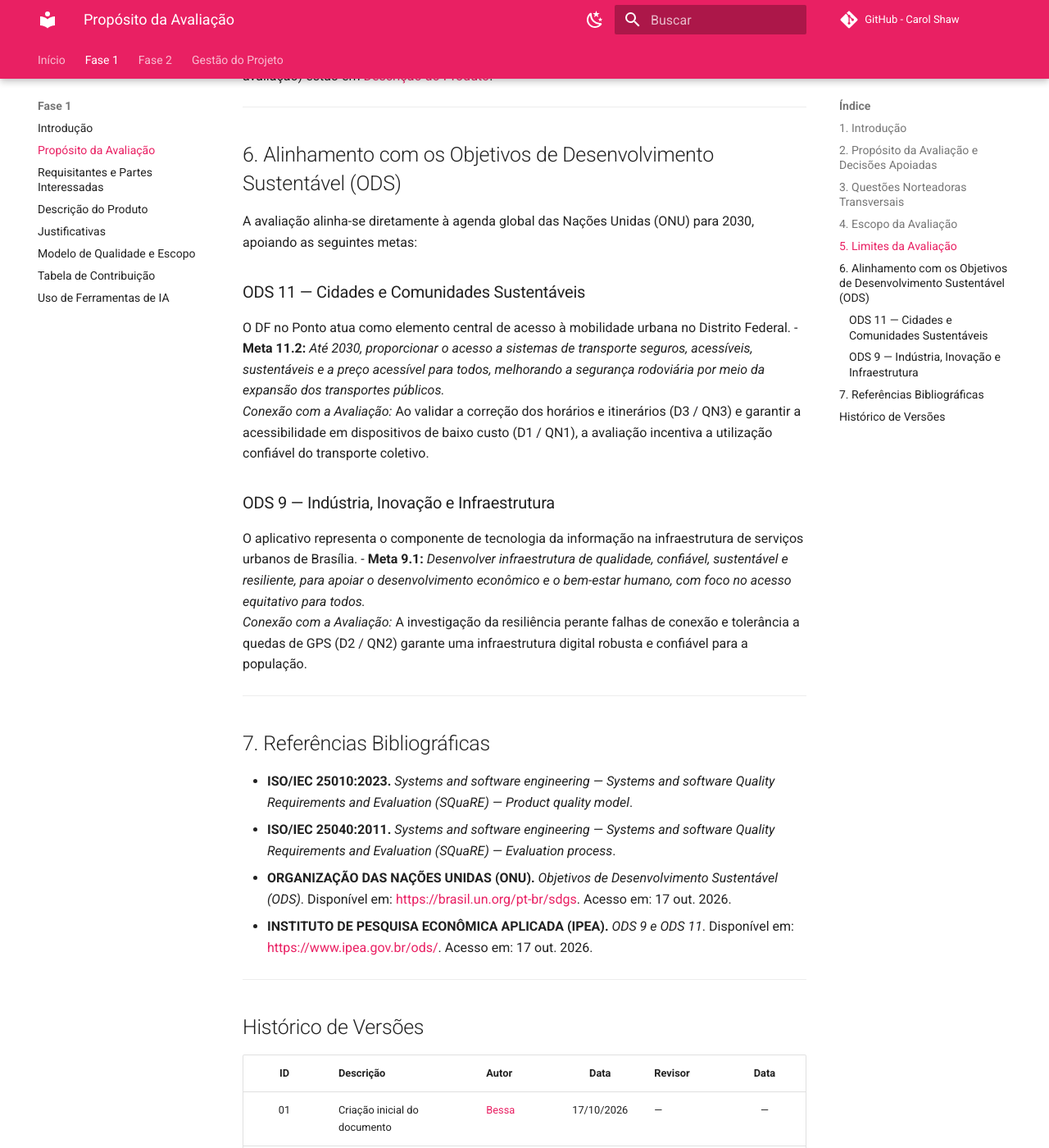
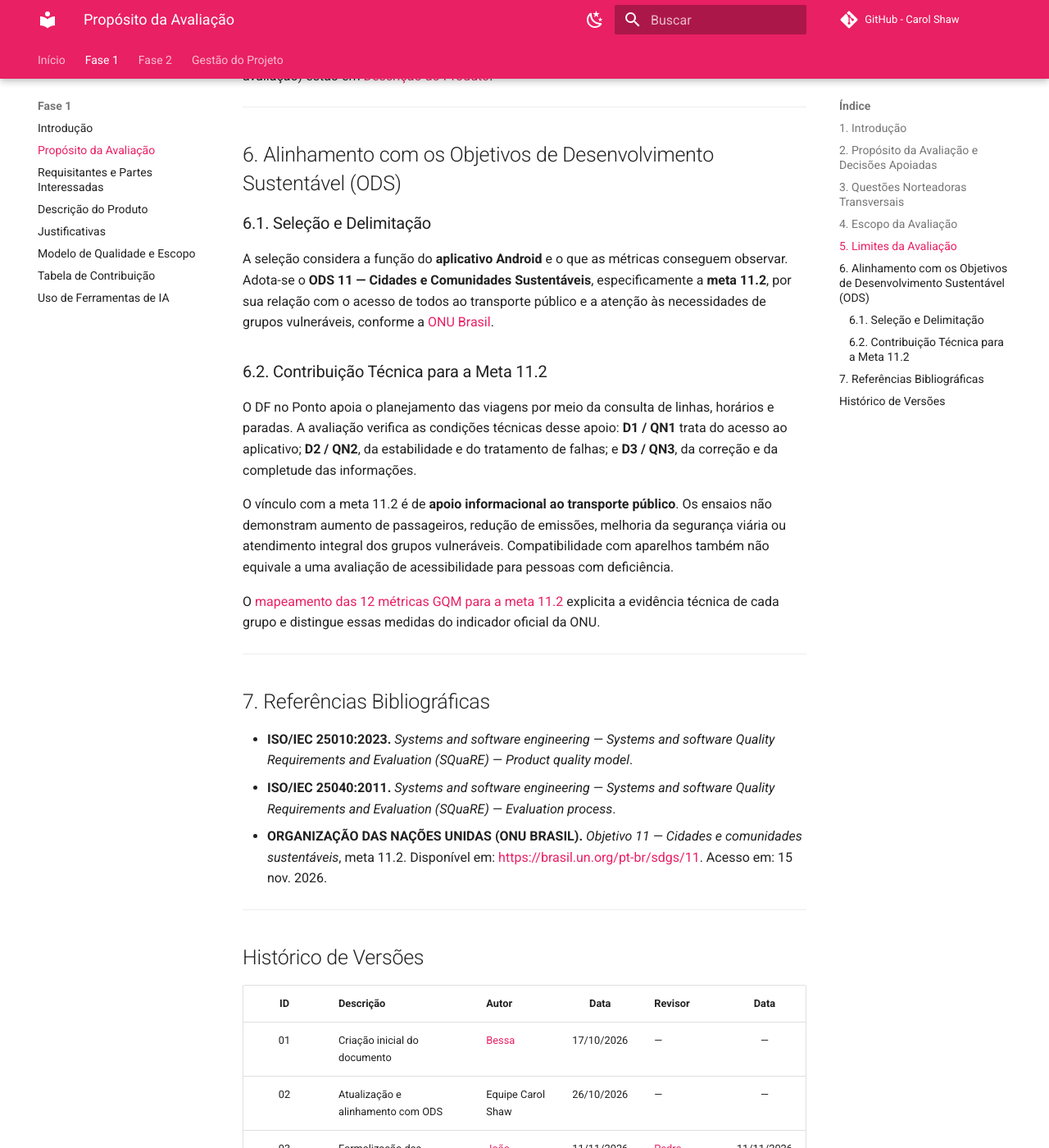
Before and after one commit to FCTE-Qualidade-de-Software-1/2026-2_T02_CAROL_SHAW, an MkDocs documentation site: the page built from docs/fase1/1-proposito.md, in a window 1280 px wide and 1400 px high, scrolled down 2970 px. Shown: the whole window at 82% size. Built offline with MkDocs 1.6.1 and Material for MkDocs 9.7.7, drawn with Linux system fonts in a browser that asks for light colours; comment, search, counter and statistics services are not loaded; some of the changed text lies outside the part shown.

Commit message:
docs: revisa seleção dos ODS e alinhamento às métricas GQM #21

```diff
--- a/docs/fase1/1-proposito.md
+++ b/docs/fase1/1-proposito.md
@@ -60,23 +60,23 @@ Os resultados obtidos refletem exclusivamente o comportamento observado na vers
 
 Alterações posteriores na base de dados da Semob-DF, manutenções em servidores de API externos, atualizações de versão do aplicativo ou modificações na frota operante poderão alterar ou invalidar parcialmente as conclusões empíricas desta avaliação.
 
-A identificação da versão avaliada e as fronteiras do escopo (o que está dentro e fora da avaliação) estão em [Descrição do Produto](3-descricao.md#alvo-da-avaliacao).
+A identificação da versão avaliada e as fronteiras do escopo (o que está dentro e fora da avaliação) estão em [Descrição do Produto](3-descricao.md#4-alvo-da-avaliacao).
 
 ---
 
 ## 6. Alinhamento com os Objetivos de Desenvolvimento Sustentável (ODS)
 
-A avaliação alinha-se diretamente à agenda global das Nações Unidas (ONU) para 2030, apoiando as seguintes metas:
+### 6.1. Seleção e Delimitação
 
-### ODS 11 — Cidades e Comunidades Sustentáveis
-O DF no Ponto atua como elemento central de acesso à mobilidade urbana no Distrito Federal.
-- **Meta 11.2:** *Até 2030, proporcionar o acesso a sistemas de transporte seguros, acessíveis, sustentáveis e a preço acessível para todos, melhorando a segurança rodoviária por meio da expansão dos transportes públicos.*
-  *Conexão com a Avaliação:* Ao validar a correção dos horários e itinerários (D3 / QN3) e garantir a acessibilidade em dispositivos de baixo custo (D1 / QN1), a avaliação incentiva a utilização confiável do transporte coletivo.
+A seleção considera a função do **aplicativo Android** e o que as métricas conseguem observar. Adota-se o **ODS 11 — Cidades e Comunidades Sustentáveis**, especificamente a **meta 11.2**, por sua relação com o acesso de todos ao transporte público e a atenção às necessidades de grupos vulneráveis, conforme a [ONU Brasil](https://brasil.un.org/pt-br/sdgs/11).
 
-### ODS 9 — Indústria, Inovação e Infraestrutura
-O aplicativo representa o componente de tecnologia da informação na infraestrutura de serviços urbanos de Brasília.
-- **Meta 9.1:** *Desenvolver infraestrutura de qualidade, confiável, sustentável e resiliente, para apoiar o desenvolvimento econômico e o bem-estar humano, com foco no acesso equitativo para todos.*
-  *Conexão com a Avaliação:* A investigação da resiliência perante falhas de conexão e tolerância a quedas de GPS (D2 / QN2) garante uma infraestrutura digital robusta e confiável para a população.
+### 6.2. Contribuição Técnica para a Meta 11.2
+
+O DF no Ponto apoia o planejamento das viagens por meio da consulta de linhas, horários e paradas. A avaliação verifica as condições técnicas desse apoio: **D1 / QN1** trata do acesso ao aplicativo; **D2 / QN2**, da estabilidade e do tratamento de falhas; e **D3 / QN3**, da correção e da completude das informações.
+
+O vínculo com a meta 11.2 é de **apoio informacional ao transporte público**. Os ensaios não demonstram aumento de passageiros, redução de emissões, melhoria da segurança viária ou atendimento integral dos grupos vulneráveis. Compatibilidade com aparelhos também não equivale a uma avaliação de acessibilidade para pessoas com deficiência.
+
+O [mapeamento das 12 métricas GQM para a meta 11.2](../fase2/rastreabilidade-diagrama%20GQM.md#21-relacao-das-metricas-com-a-meta-112) explicita a evidência técnica de cada grupo e distingue essas medidas do indicador oficial da ONU.
 
 ---
 
@@ -84,8 +84,7 @@ O aplicativo representa o componente de tecnologia da informação na infraestru
 
 - **ISO/IEC 25010:2023.** *Systems and software engineering — Systems and software Quality Requirements and Evaluation (SQuaRE) — Product quality model*.
 - **ISO/IEC 25040:2011.** *Systems and software engineering — Systems and software Quality Requirements and Evaluation (SQuaRE) — Evaluation process*.
-- **ORGANIZAÇÃO DAS NAÇÕES UNIDAS (ONU).** *Objetivos de Desenvolvimento Sustentável (ODS)*. Disponível em: <https://brasil.un.org/pt-br/sdgs>. Acesso em: 17 out. 2026.
-- **INSTITUTO DE PESQUISA ECONÔMICA APLICADA (IPEA).** *ODS 9 e ODS 11*. Disponível em: <https://www.ipea.gov.br/ods/>. Acesso em: 17 out. 2026.
+- **ORGANIZAÇÃO DAS NAÇÕES UNIDAS (ONU BRASIL).** *Objetivo 11 — Cidades e comunidades sustentáveis*, meta 11.2. Disponível em: <https://brasil.un.org/pt-br/sdgs/11>. Acesso em: 15 nov. 2026.
 
 ---
 
@@ -97,3 +96,4 @@ O aplicativo representa o componente de tecnologia da informação na infraestru
 | 02 | Atualização e alinhamento com ODS | Equipe Carol Shaw | 26/10/2026 | — | — |
 | 03 | Formalização das Decisões Apoiadas (D1, D2, D3), Questões Norteadoras Transversais (QN1, QN2, QN3) e harmonização de escopo com a Fase 2 | [João Guilherme Fonseca](https://github.com/JoaoGuilherme14) | 11/11/2026 | [Pedro Ramos](https://github.com/PedroRSR) | 11/11/2026 |
 | 04 | Esclarecimento do papel da Pertinência Funcional, correspondência Fase 1/Fase 2 com as atividades da ISO/IEC 25040 e vínculo com as fronteiras de escopo | [Pedro Ramos](https://github.com/PedroRSR) | 14/11/2026 | — | — |
+| 05 | Seleção da meta 11.2 e vínculo com as métricas GQM | [Rodrigo Gontijo](https://github.com/rodrigogontijoo) | 15/11/2026 | [Pedro Ramos](https://github.com/PedroRSR) | 15/11/2026 |
```
Also changed, not shown: docs/fase2/rastreabilidade-diagrama GQM.md (+19 -0 lines), 2 other files.
